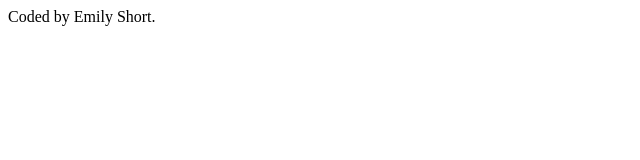
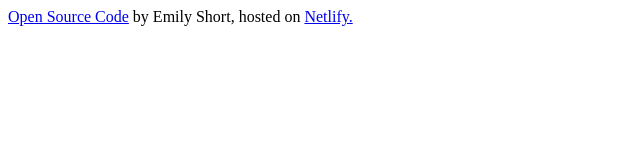
Before and after one commit to emijsho/scWorldClock, a plain HTML site: page index.html in a window 1280 px wide. Shown: the whole page, without its empty margins (0-640 px from the left). Drawn offline with Linux system fonts and the light colour scheme.

Commit message:
amended footer

```diff
--- a/index.html
+++ b/index.html
@@ -7,7 +7,11 @@
     <link rel="stylesheet" src="src/style.css" />
   </head>
   <body>
-    <footer>Coded by Emily Short.</footer>
+    <footer>
+      <a href="https://github.com/emijsho/scWorldClock">Open Source Code</a> by
+      Emily Short, hosted on
+      <a href="https://world-clock-ejs.netlify.app/">Netlify.</a>
+    </footer>
     <script src="src/java.js"></script>
   </body>
 </html>
```
